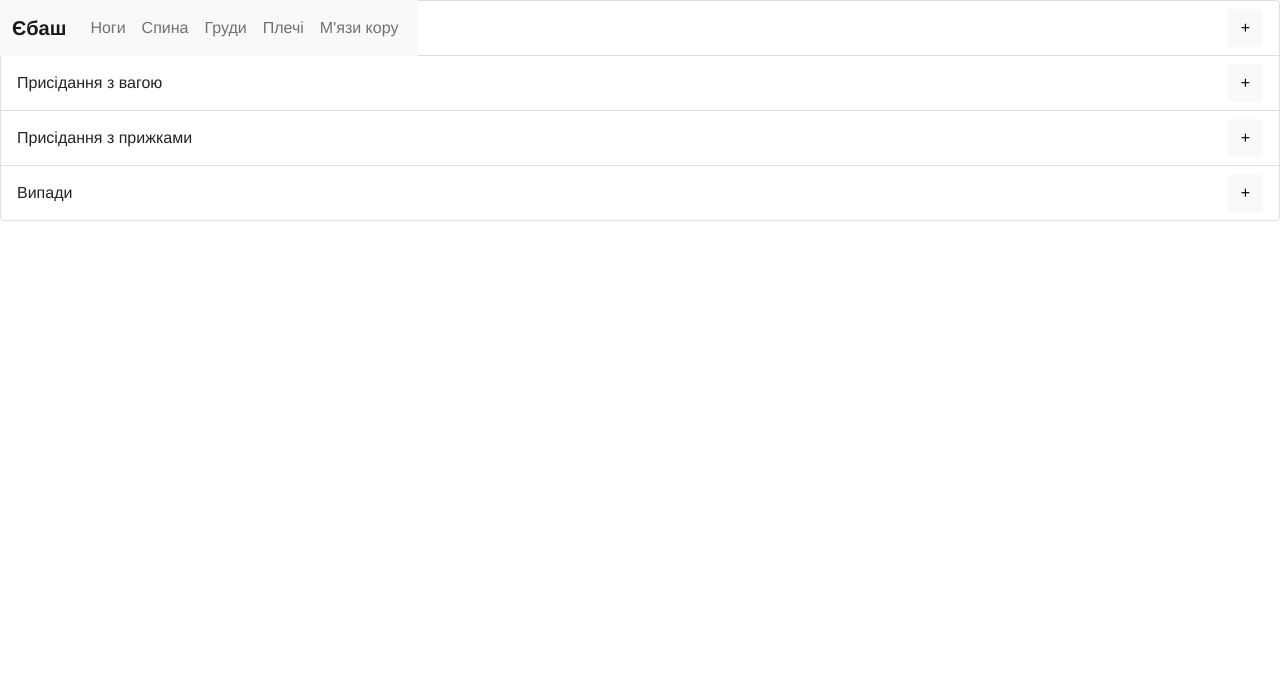
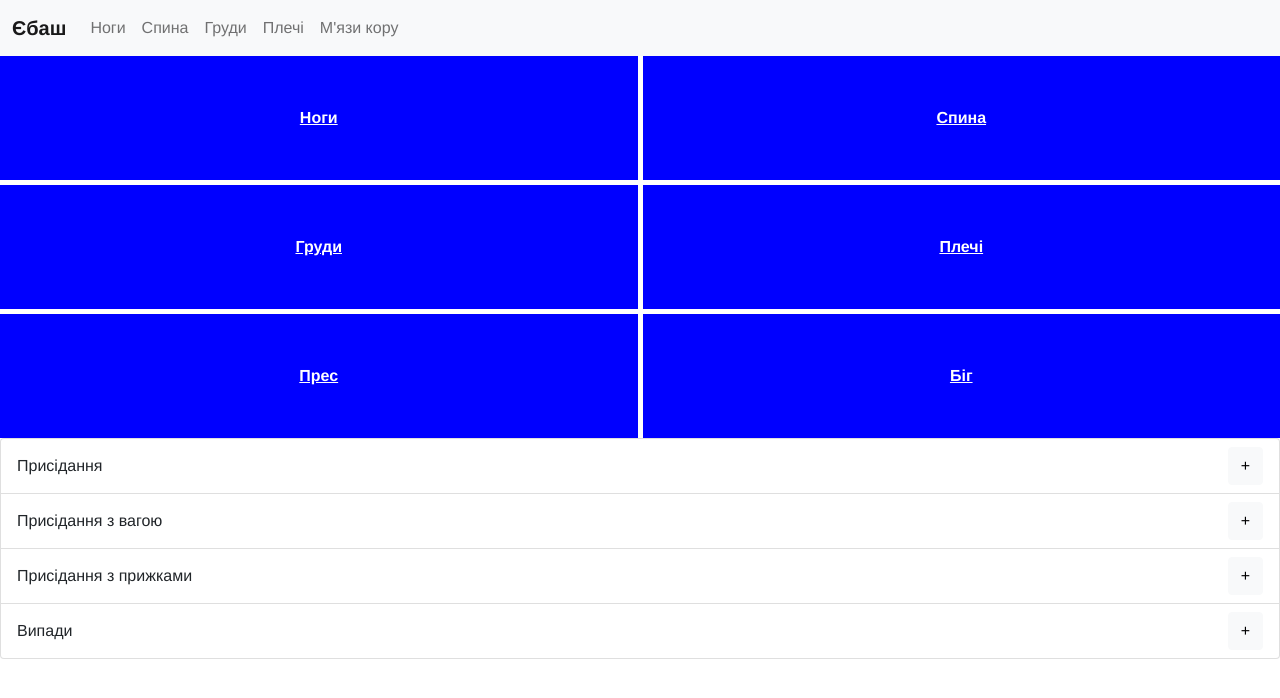
Before and after one commit to RomanZaritskyi/sportapp, a JavaScript app: page /legs in a window 1280 px wide. Shown: the top 698 px of the page. Built offline with nearby package versions, Linux system fonts and the light colour scheme.

Commit message:
add muscule-group component

```diff
--- a/src/App.vue
+++ b/src/App.vue
@@ -1,14 +1,16 @@
 <template>
   <Nav />
+  <MusculGroup />
   <router-view></router-view>
 </template>
 
 <script>
 import Nav from './components/navigation/nav.vue';
+import MusculGroup from './components/navigation/muscul-group.vue';
 
 export default {
   name: 'App',
-  components: { Nav },
+  components: { Nav, MusculGroup },
 };
 </script>
 
--- a/src/components/legs/legs.vue
+++ b/src/components/legs/legs.vue
@@ -22,4 +22,5 @@ export default {
   },
 };
 </script>
-<style></style>
+<style lang="scss" scoped></style>
+>
--- /dev/null
+++ b/src/components/lookups/cardioExercises.lookup.js
@@ -0,0 +1,2 @@
+const cardioExercises = Object.create([{ name: 'Біг', path: 'run' }]);
+export default cardioExercises;
--- /dev/null
+++ b/src/components/lookups/musculGroup.lookup.js
@@ -0,0 +1,27 @@
+const musculGroup = Object.create([
+  {
+    name: 'Ноги',
+    path: '/legs',
+  },
+  {
+    name: 'Спина',
+    path: '/back',
+  },
+  {
+    name: 'Груди',
+    path: '/chest',
+  },
+  {
+    name: 'Плечі',
+    path: '/shoulders',
+  },
+  {
+    name: 'Прес',
+    path: '/abb',
+  },
+  {
+    name: 'Біг',
+    path: 'run',
+  },
+]);
+export default musculGroup;
--- /dev/null
+++ b/src/components/navigation/muscul-group.vue
@@ -0,0 +1,45 @@
+<template>
+  <div class="muscul-group">
+    <router-link
+      class="muscule"
+      :to="muscule.path"
+      v-for="(muscule, idx) in musculGroup"
+      :key="idx"
+      @click="musculGroup = []"
+    >
+      <span>{{ muscule.name }}</span>
+    </router-link>
+  </div>
+</template>
+
+<script>
+import musculGroup from '../lookups/musculGroup.lookup';
+import cardioExercises from '../lookups/cardioExercises.lookup';
+
+export default {
+  name: 'muscul-group',
+  data: () => ({
+    musculGroup,
+    cardioExercises,
+  }),
+};
+</script>
+
+<style lang="scss" scoped>
+.muscul-group {
+  display: flex;
+  flex-wrap: wrap;
+  gap: 5px;
+}
+.muscule {
+  display: flex;
+  justify-content: center;
+  align-items: center;
+  flex: 1 1 40%;
+  padding: 50px 0 50px 0;
+  background-color: blue;
+  font-weight: 800;
+  color: white;
+  cursor: pointer;
+}
+</style>
--- a/src/components/navigation/nav.vue
+++ b/src/components/navigation/nav.vue
@@ -55,10 +55,12 @@ export default {
 };
 </script>
 <style lang="scss" scoped>
-.navbar {
-  position: fixed;
-  z-index: 1;
-}
+// .navbar {
+//   position: fixed;
+//   z-index: 1;
+//   top: 0;
+//   width: 100%;
+// }
 .navbar__logo {
   font-weight: 800;
 }
--- a/src/components/shared/exercises-list.vue
+++ b/src/components/shared/exercises-list.vue
@@ -1,5 +1,6 @@
 <template>
-  <div class="exercise-list list-group">
+  <div class="exercise-list">
+    <div class="list-group">
       <div
         class="exercise-list-group list-group-item"
         v-for="(exercise, idx) in exercises"
@@ -16,6 +17,7 @@
         >
           +
         </button>
+      </div>
     </div>
   </div>
 </template>
--- a/src/router/index.js
+++ b/src/router/index.js
@@ -1,16 +1,17 @@
 import { createWebHistory, createRouter } from 'vue-router';
-import Home from '../components/Home.vue';
+// import Home from '../components/Home.vue';
 import Legs from '../components/legs/legs.vue';
 import Back from '../components/back/back.vue';
 import Chest from '../components/chest/chest.vue';
 import Shoulders from '../components/shoulders/shoulders.vue';
 import Abb from '../components/abb/abb.vue';
+import MusculGroup from '../components/navigation/muscul-group.vue';
 
 const routes = [
   {
     path: '/',
-    name: 'Home',
-    component: Home,
+    name: 'musculGroup',
+    component: MusculGroup,
   },
   {
     path: '/legs',
```
Lines whose indentation alone changed are shown as unchanged.
